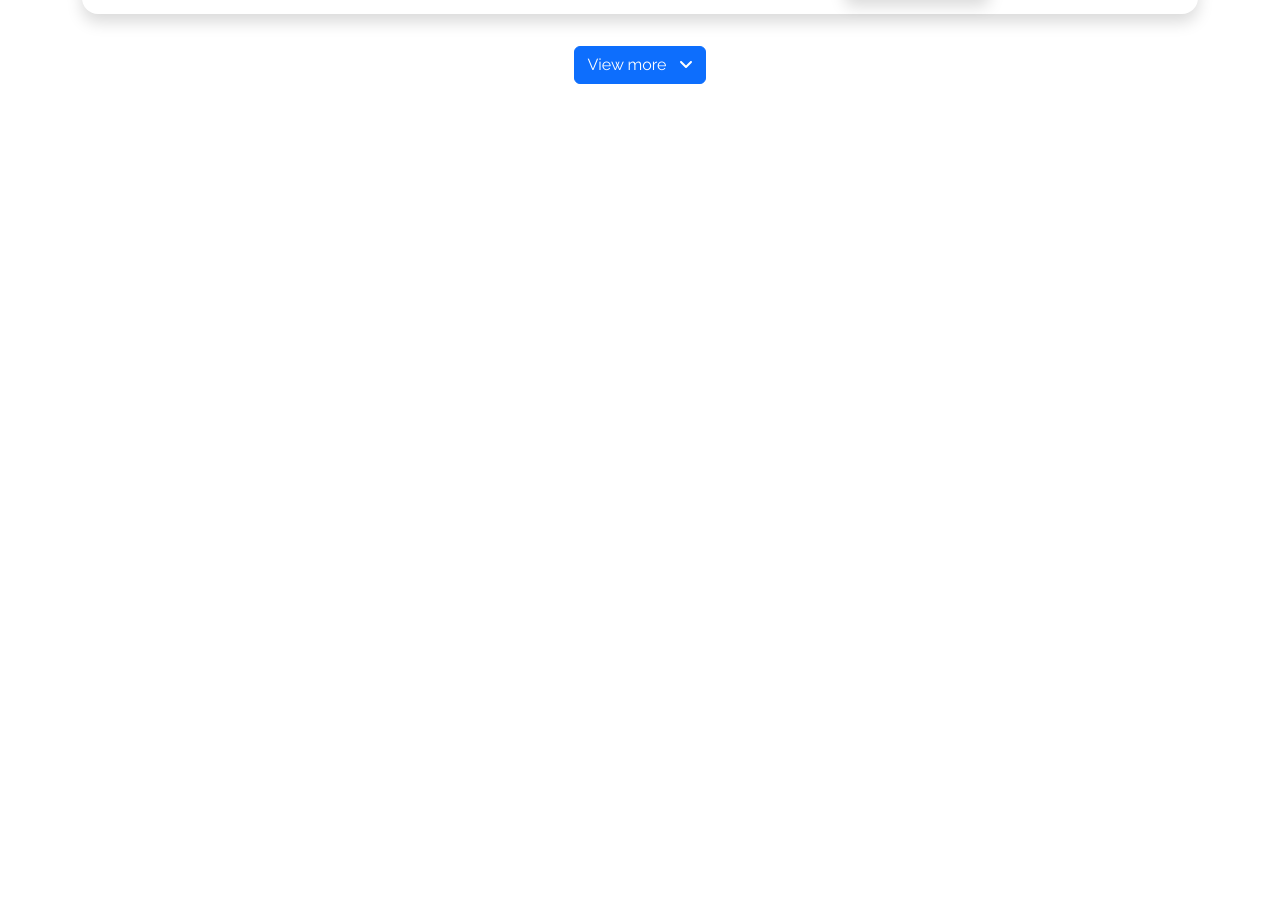
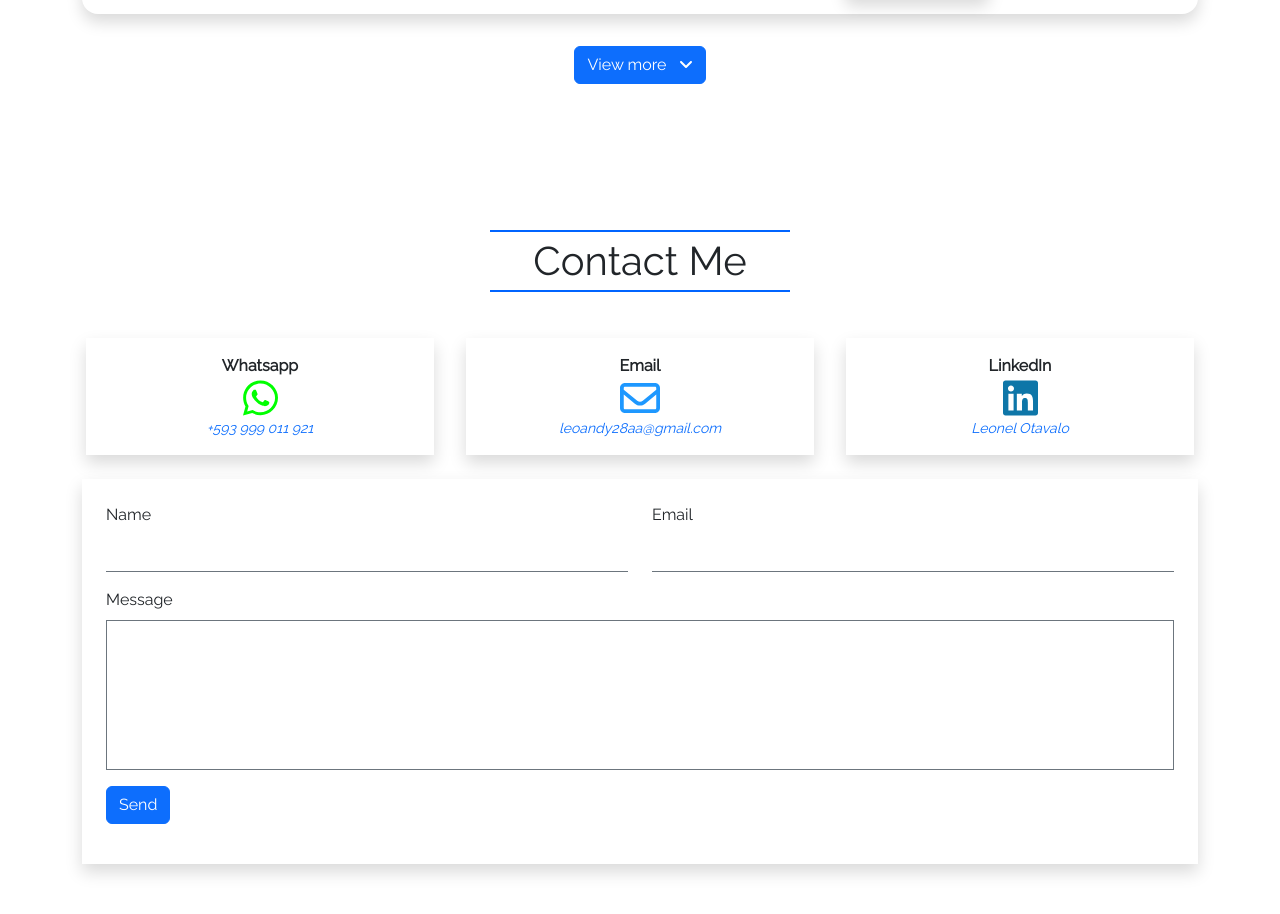
Before and after one commit to leoandy23/portfolio, a React (Create React App) app: page / in a window 1280 px wide. Shown: the part 3861-4775 px from the top of the page. Before the commit the page ends 3993 px from the top, so only its background shows below. Built offline with nearby package versions, Linux system fonts and the light colour scheme.

Commit message:
Add contact section

```diff
--- a/package.json
+++ b/package.json
@@ -8,6 +8,7 @@
     "@emotion/styled": "^11.11.0",
     "@fortawesome/fontawesome-svg-core": "^6.4.2",
     "@fortawesome/free-brands-svg-icons": "^6.4.2",
+    "@fortawesome/free-regular-svg-icons": "^6.4.2",
     "@fortawesome/free-solid-svg-icons": "^6.4.2",
     "@fortawesome/react-fontawesome": "^0.2.0",
     "@mui/icons-material": "^5.14.18",
@@ -16,13 +17,15 @@
     "@testing-library/react": "^13.4.0",
     "@testing-library/user-event": "^13.5.0",
     "bootstrap": "^5.3.2",
+    "formik": "^2.4.5",
     "gh-pages": "^6.1.0",
     "react": "^18.2.0",
     "react-dom": "^18.2.0",
     "react-scripts": "5.0.1",
     "react-slick": "^0.29.0",
     "slick-carousel": "^1.8.1",
-    "web-vitals": "^2.1.4"
+    "web-vitals": "^2.1.4",
+    "yup": "^1.3.2"
   },
   "scripts": {
     "start": "react-scripts start",
--- /dev/null
+++ b/src/components/forms/ContactForm.jsx
@@ -0,0 +1,124 @@
+import React from "react";
+import { Formik, Field, Form, ErrorMessage } from "formik";
+import * as Yup from "yup";
+
+const ContactForm = () => {
+  const initialValues = {
+    name: "",
+    email: "",
+    message: "",
+  };
+  const validationSchema = Yup.object().shape({
+    name: Yup.string().required("Your name is required"),
+    email: Yup.string().email("Invalid email").required("Email is required"),
+    message: Yup.string().required("Message is required"),
+  });
+  return (
+    <div className="my-2">
+      <div className="w-100 p-4 shadow mx-auto">
+        <Formik
+          initialValues={initialValues}
+          validationSchema={validationSchema}
+          onSubmit={(values, { resetForm }) => {
+            setTimeout(() => {
+              alert(JSON.stringify(values, null, 2));
+              resetForm();
+            }, 2000);
+          }}>
+          {({
+            values,
+            touched,
+            errors,
+            isSubmitting,
+            handleChange,
+            handleBlur,
+          }) => (
+            <Form>
+              <div className="row">
+                <div className="col-12 col-md-6">
+                  <div className="mb-3">
+                    <label htmlFor="name" className="form-label">
+                      Name
+                    </label>
+                    <Field
+                      type="text"
+                      id="name"
+                      name="name"
+                      className={`form-control rounded-0 border-0 border-bottom ${
+                        errors.name && touched.name
+                          ? "is-invalid border-danger"
+                          : "border-secondary"
+                      }`}
+                    />
+                    <ErrorMessage
+                      name="name"
+                      component="div"
+                      className="text-danger"
+                    />
+                  </div>
+                </div>
+                <div className="col-12 col-md-6">
+                  <div className="mb-3">
+                    <label htmlFor="email" className="form-label">
+                      Email
+                    </label>
+                    <Field
+                      type="email"
+                      id="email"
+                      name="email"
+                      className={`form-control rounded-0 border-0 border-bottom ${
+                        errors.email && touched.email
+                          ? "is-invalid border-danger"
+                          : "border-secondary"
+                      }`}
+                    />
+                    <ErrorMessage
+                      name="email"
+                      component="div"
+                      className="text-danger"
+                    />
+                  </div>
+                </div>
+                <div className="col-12">
+                  <div className="mb-3">
+                    <label htmlFor="message" className="form-label">
+                      Message
+                    </label>
+                    <Field
+                      as="textarea"
+                      id="message"
+                      name="message"
+                      className={`form-control rounded-0  ${
+                        errors.message && touched.message
+                          ? "is-invalid border-danger"
+                          : "border-secondary"
+                      }`}
+                      style={{
+                        height: "150px",
+                        resize: "none",
+                      }}
+                    />
+                    <ErrorMessage
+                      name="message"
+                      component="div"
+                      className="text-danger"
+                    />
+                  </div>
+                </div>
+                <div className="col-12">
+                  <div className="mb-3">
+                    <button type="submit" className="btn btn-primary">
+                      {isSubmitting ? "Sending" : "Send"}
+                    </button>
+                  </div>
+                </div>
+              </div>
+            </Form>
+          )}
+        </Formik>
+      </div>
+    </div>
+  );
+};
+
+export default ContactForm;
--- /dev/null
+++ b/src/components/sections/Contact.jsx
@@ -0,0 +1,78 @@
+import React from "react";
+import { FontAwesomeIcon } from "@fortawesome/react-fontawesome";
+import ContactForm from "../forms/ContactForm";
+
+const Contact = () => {
+  return (
+    <div className="section" id="contact">
+      <div className="container my-5">
+        <div className="text-center">
+          <h1 className="section-title">Contact Me</h1>
+        </div>
+
+        <div className="row">
+          <div className="col-12 col-md-4  p-3">
+            <div className="bg-white shadow p-3 ">
+              <a
+                href="https://wa.link/bj6gp5"
+                className="d-flex flex-column align-items-center text-decoration-none"
+                target="_blank"
+                rel="noreferrer">
+                <span className="fw-bold text-dark">Whatsapp</span>
+                <FontAwesomeIcon
+                  icon={["fab", "whatsapp"]}
+                  style={{ color: "#00ff00", fontSize: "2.5rem" }}
+                />
+                <small>
+                  <i>+593 999 011 921</i>
+                </small>
+              </a>
+            </div>
+          </div>
+          <div className="col-12 col-md-4  p-3">
+            <div className="bg-white shadow p-3">
+              <a
+                href="mailto: leoandy28aa@gmail.com"
+                className="d-flex flex-column align-items-center text-decoration-none">
+                <span className="fw-bold text-dark">Email</span>
+                <FontAwesomeIcon
+                  icon={["far", "envelope"]}
+                  style={{
+                    color: "var(--blue-ribbon-500)",
+                    fontSize: "2.5rem",
+                  }}
+                />
+                <small>
+                  <i>leoandy28aa@gmail.com</i>
+                </small>
+              </a>
+            </div>
+          </div>
+          <div className="col-12 col-md-4  p-3">
+            <div className="bg-white shadow p-3">
+              <a
+                href="
+              https://www.linkedin.com/in/leonel-otavalo/"
+                className="d-flex flex-column align-items-center text-decoration-none"
+                target="_blank"
+                rel="noreferrer">
+                <span className="fw-bold text-dark">LinkedIn</span>
+                <FontAwesomeIcon
+                  icon={["fab", "linkedin"]}
+                  style={{ color: "#0e76a8", fontSize: "2.5rem" }}
+                />
+                <small>
+                  <i>Leonel Otavalo</i>
+                </small>
+              </a>
+            </div>
+          </div>
+        </div>
+
+        <ContactForm></ContactForm>
+      </div>
+    </div>
+  );
+};
+
+export default Contact;
--- a/src/lib/icons/FontAwesome.js
+++ b/src/lib/icons/FontAwesome.js
@@ -1,5 +1,6 @@
 import { library } from "@fortawesome/fontawesome-svg-core";
 import { fas } from "@fortawesome/free-solid-svg-icons";
 import { fab } from "@fortawesome/free-brands-svg-icons";
+import { far } from "@fortawesome/free-regular-svg-icons";
 
-library.add(fas, fab);
+library.add(fas, fab, far);
--- a/src/pages/HomePage.jsx
+++ b/src/pages/HomePage.jsx
@@ -4,6 +4,7 @@ import HeroImage from "../components/sections/HeroImage";
 import About from "../components/sections/About";
 import Services from "../components/sections/Services";
 import Works from "../components/sections/Works";
+import Contact from "../components/sections/Contact";
 
 const HomePage = () => {
   return (
@@ -13,6 +14,7 @@ const HomePage = () => {
       <About></About>
       <Services></Services>
       <Works></Works>
+      <Contact></Contact>
     </div>
   );
 };
```
Also changed, not shown: 1 other file (tests, documents, lock files or other folders).
